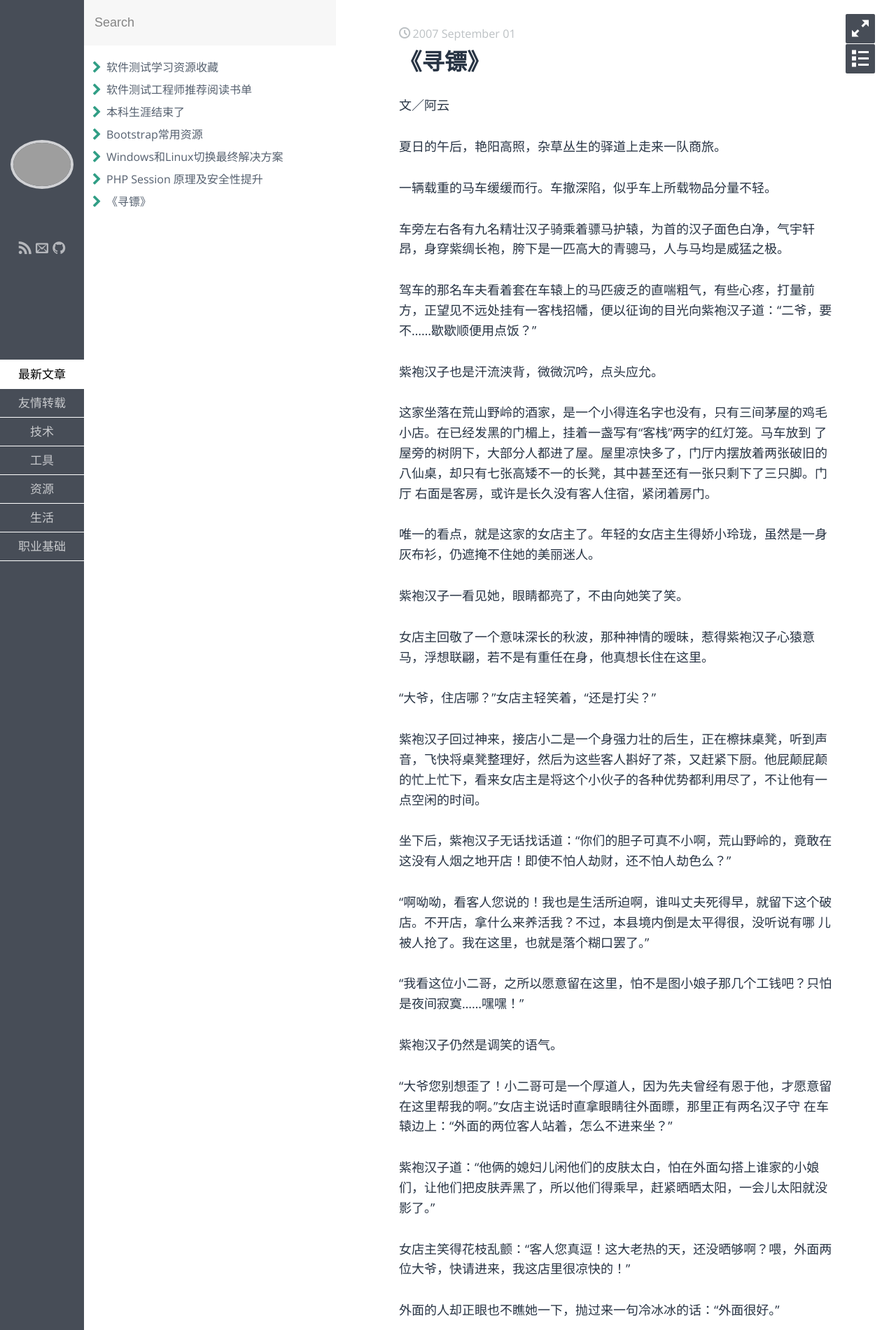
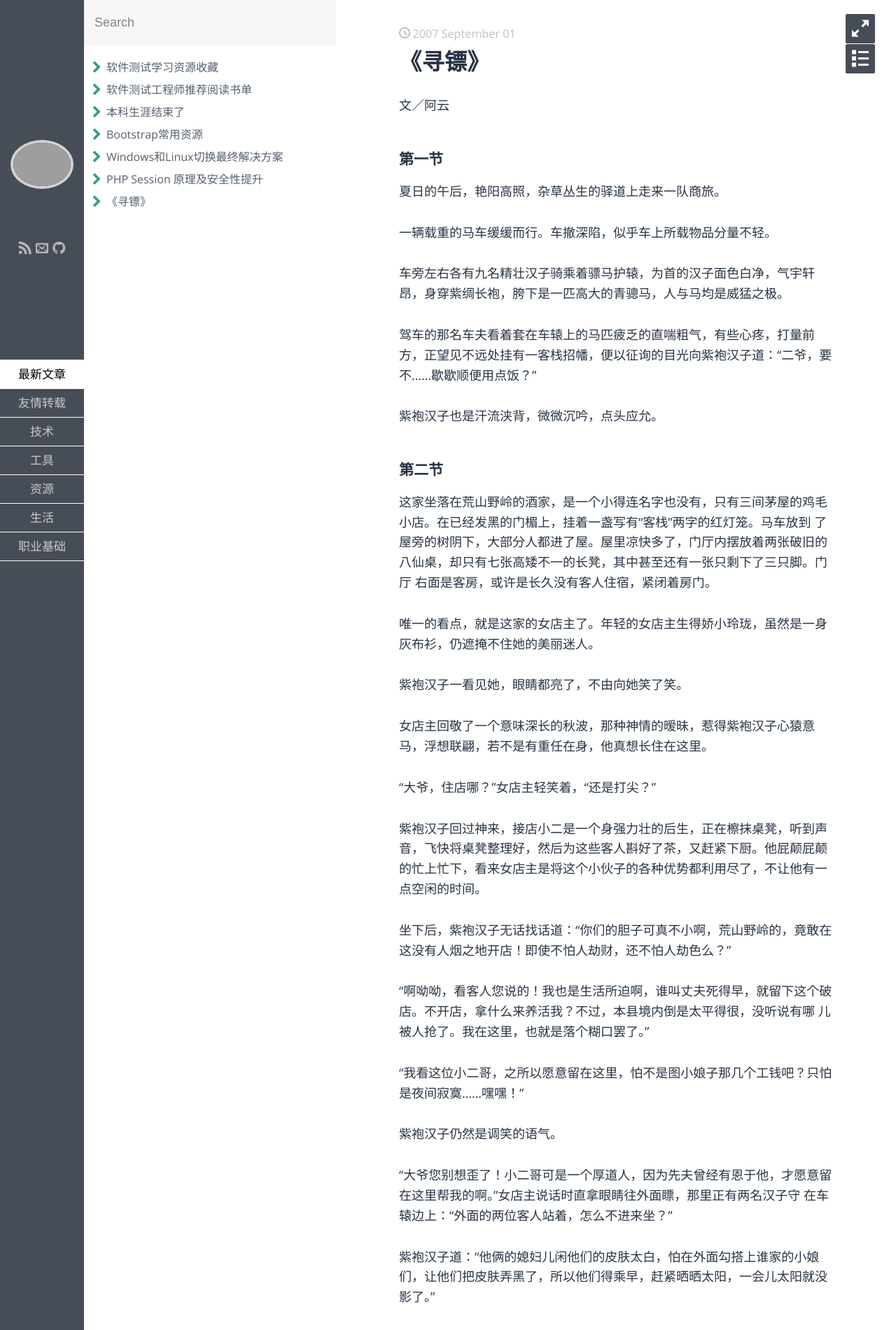
Before and after one commit to AceDou/acedou.github.io, a Jekyll site: the page built from _posts/book/2007-09-01-xunbiao.md, in a window 1280 px wide. Shown: the top 1901 px of the page at 70% size. Built offline with Jekyll 4.4.1, drawn with Linux system fonts in a browser that asks for light colours; some web fonts are replaced; some of the changed text lies outside the part shown.

Commit message:
Update 2007-09-01-xunbiao.md

```diff
--- a/_posts/book/2007-09-01-xunbiao.md
+++ b/_posts/book/2007-09-01-xunbiao.md
@@ -6,6 +6,8 @@ keywords: 寻镖,阿云,黔中阿云
 ---
 
 文／阿云
+
+### 第一节
 
 夏日的午后，艳阳高照，杂草丛生的驿道上走来一队商旅。
 
@@ -17,6 +19,8 @@ keywords: 寻镖,阿云,黔中阿云
 不……歇歇顺便用点饭？”
 
 紫袍汉子也是汗流浃背，微微沉吟，点头应允。
+
+### 第二节
 
 这家坐落在荒山野岭的酒家，是一个小得连名字也没有，只有三间茅屋的鸡毛小店。在已经发黑的门楣上，挂着一盏写有“客栈”两字的红灯笼。马车放到
 了屋旁的树阴下，大部分人都进了屋。屋里凉快多了，门厅内摆放着两张破旧的八仙桌，却只有七张高矮不一的长凳，其中甚至还有一张只剩下了三只脚。门厅
@@ -59,18 +63,22 @@ keywords: 寻镖,阿云,黔中阿云
 
 紫袍汉子将手一摆，“我们不喝酒。”
 
+### 第三节
+
 小二飞快的将做好的菜肴上桌，立即有两人盛了满满两碗的饭菜，走出门外，交与了外面那两位。那两位就站在原地三下五除二的将饭菜一扫而光，倒比里面
 的客人还要吃得快些。
 
+### 第四节
+
 “店家，结帐。”紫袍汉子放下了碗筷便扬声催促女店主，想是急于上路。
 
-女店主笑吟吟的站在他的面前：“已经收到银子了啊，小女子多谢各位大爷
-的厚赐！”
+女店主笑吟吟的站在他的面前：“已经收到银子了啊，小女子多谢各位大爷的厚赐！”
 
 “怎么……？”紫袍汉子刚一发愣，即发现头晕脑涨，眼中的女店主那张俏生生的脸孔刹那变得模糊不清，象是身前站了无数个女店主。他想要站起身来，身体却摇摇欲坠。他努力的撑住往下垂的眼帘，四下里张望，这才看见，随行的人，不是倒在地上，便是爬在桌上，竟没有一个能坚持站立。
 
 进入昏迷状态的最后一刻，紫袍汉子仿佛听到女店主说了一句：“这位赵大人献给他恩师的礼物还真是丰富得很。”
 
+### 第五节
 
 解送的礼物于高邮县境内被劫，使赵文华总督震怒不已，着令该县原查，限期一个月抓获劫贼，追回成虎臣以地毯式搜索方式，最后将目标锁定在本县境内外的三家门派身上。
 
@@ -79,7 +87,7 @@ keywords: 寻镖,阿云,黔中阿云
 第二家，是城南的“彩衣派”。
 
 第三家，是邻县的“辟易谷”。
-***
+
 取证的过程是非常辛苦的。
 
 最先进入成虎臣视线的，是一个叫郝盛的年轻后生与一个叫冒莲花的年轻女子。
```
